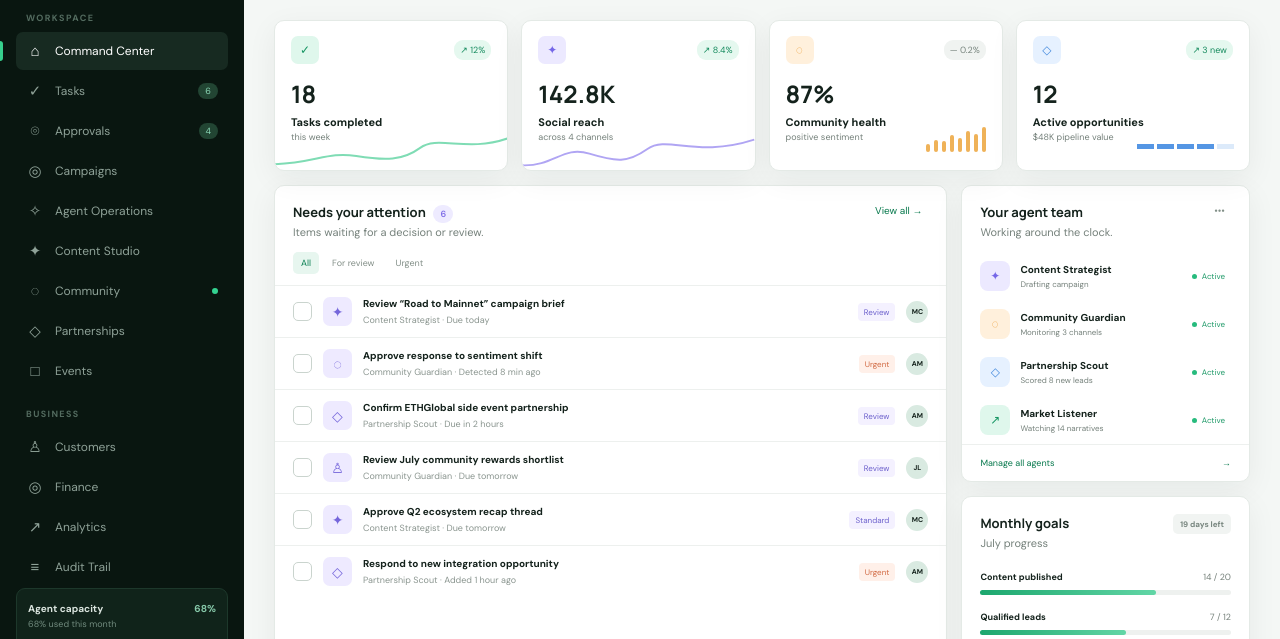
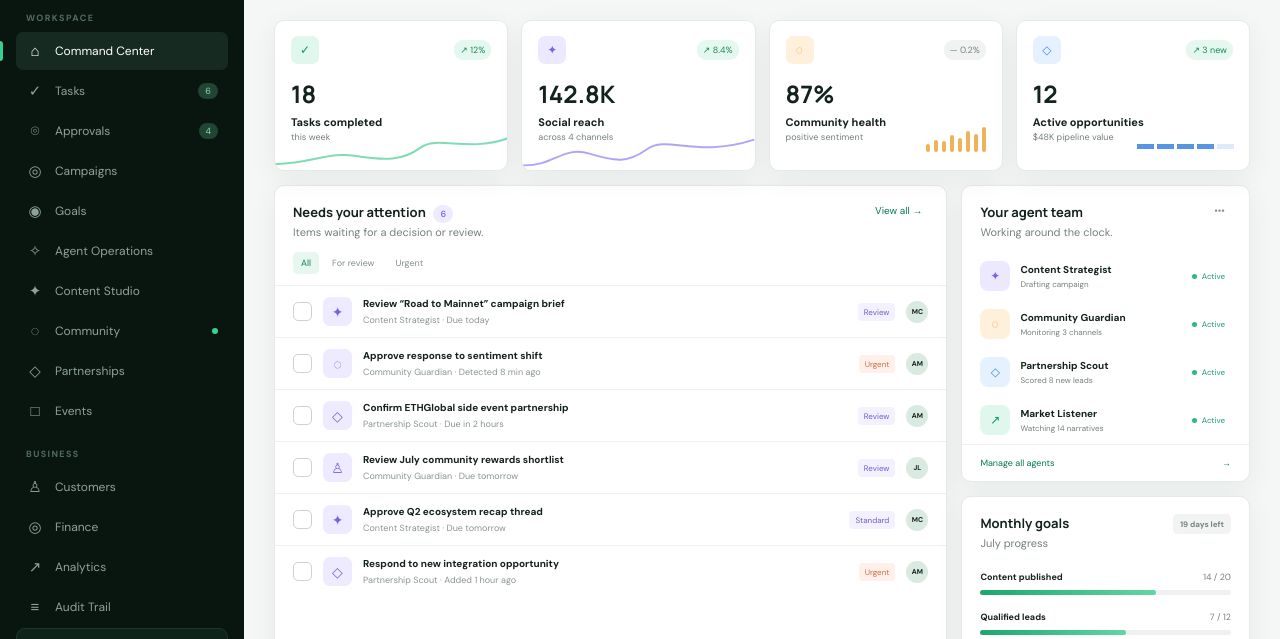
Before and after one commit to Andallyn/Wave, a website: page index.html in a window 1280 px wide. Shown: the part 155-794 px from the top of the page. Drawn offline with Linux system fonts and the light colour scheme.

Commit message:
Add Goals navigation

```diff
--- a/index.html
+++ b/index.html
@@ -20,6 +20,7 @@
         <button class="nav-item" data-page="Tasks"><span>✓</span>Tasks <em id="taskBadge">6</em></button>
         <button class="nav-item" data-page="Approvals"><span>⌾</span>Approvals <em id="approvalBadge">4</em></button>
         <button class="nav-item" data-page="Campaigns"><span>◎</span>Campaigns</button>
+        <button class="nav-item" data-page="Goals"><span>◉</span>Goals</button>
         <button class="nav-item" data-page="Agent Operations"><span>✧</span>Agent Operations</button>
         <button class="nav-item" data-page="Content Studio"><span>✦</span>Content Studio</button>
         <button class="nav-item" data-page="Community"><span>◌</span>Community <i class="status-dot"></i></button>
```
